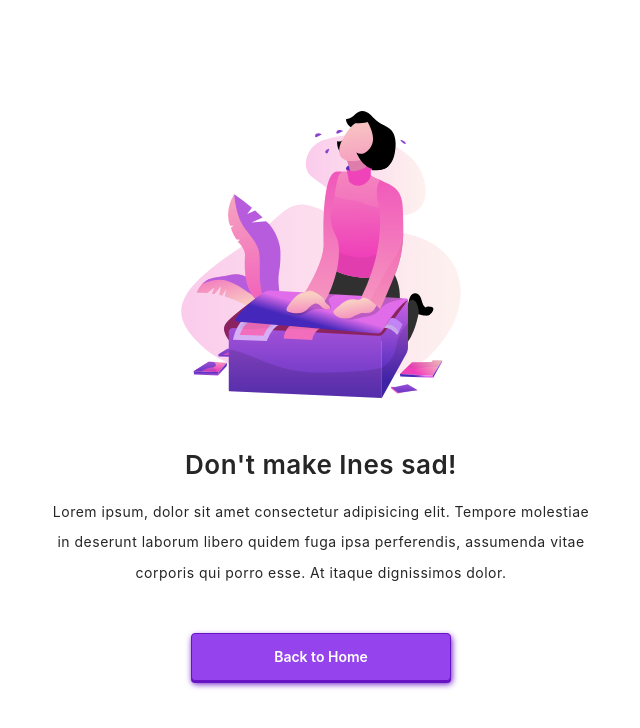
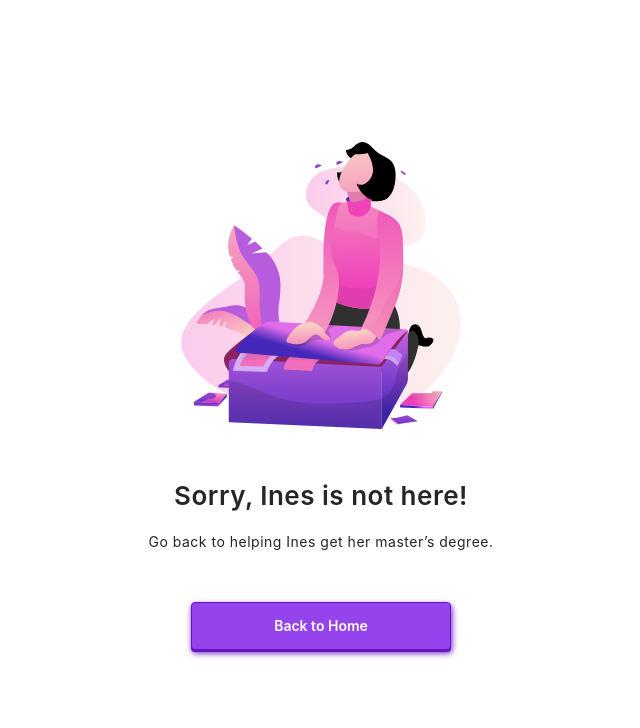
Before and after one commit to enabledao/enable-ui, a React (Create React App) app: page /about in a window 1280 px wide. Shown: the top 728 px of the page, without its empty margins (319-959 px from the left). Built offline with nearby package versions, Linux system fonts and the light colour scheme; a web font is replaced by a local one; what final-form-focus, redux-form-validators would draw is missing.

Commit message:
wording pages not found

```diff
--- a/src/components/pages/error/index.tsx
+++ b/src/components/pages/error/index.tsx
@@ -22,14 +22,9 @@ const ErrorNotFound: React.FC<ErrorNotFoundProps> = ({ history }) => (
             />
           </Margin>
           <Margin bottom={16}>
-            <h4>Don't make Ines sad!</h4>
+            <h4>Sorry, Ines is not here!</h4>
           </Margin>
-          <p>
-            Lorem ipsum, dolor sit amet consectetur adipisicing elit. Tempore
-            molestiae in deserunt laborum libero quidem fuga ipsa perferendis,
-            assumenda vitae corporis qui porro esse. At itaque dignissimos
-            dolor.
-          </p>
+          <p>Go back to helping Ines get her master’s degree.</p>
           <Row justify="center">
             <Col lg={6} md={12}>
               <Margin top={32}>
```
